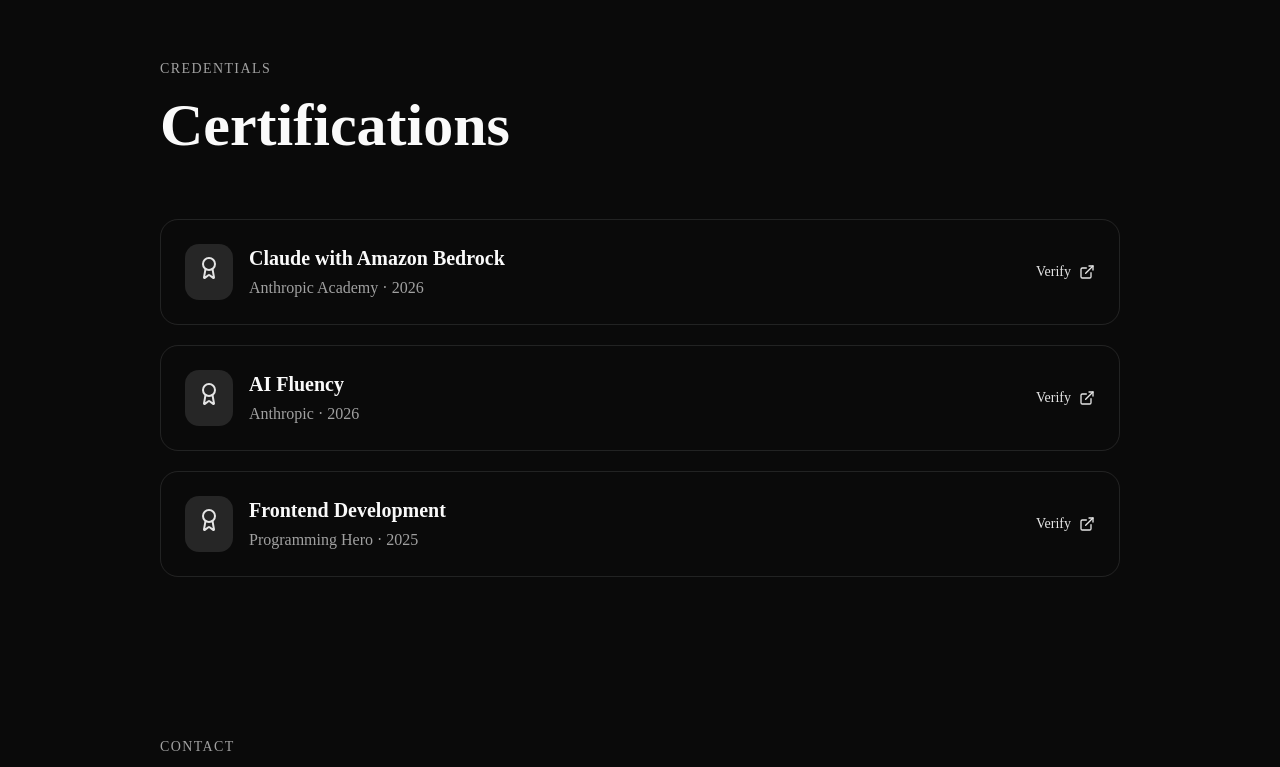
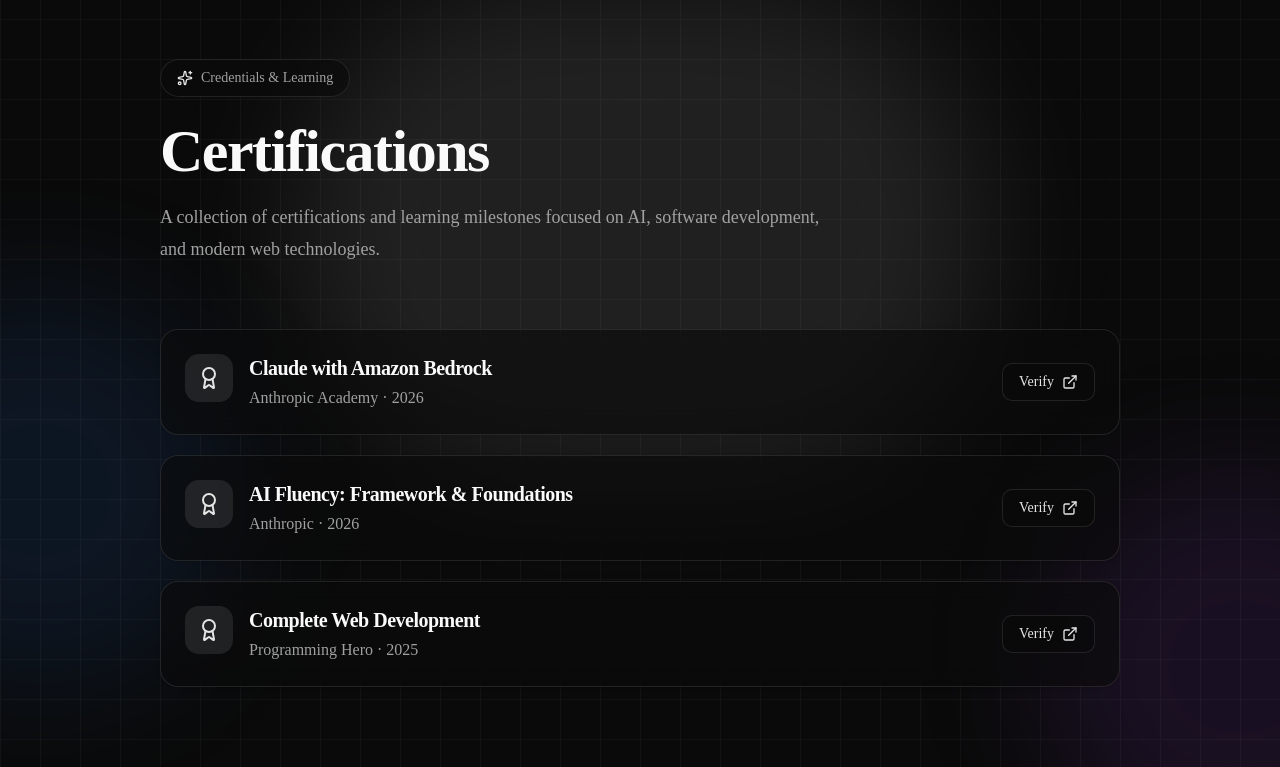
Before and after one commit to azijulhakimbd/Portfolio, a Next.js app: page / in a window 1280 px wide. Shown: the part 3920-4687 px from the top of the page. Built offline with nearby package versions, Linux system fonts and the light colour scheme.

Commit message:
update:certifications page

```diff
--- a/app/certifications/page.tsx
+++ b/app/certifications/page.tsx
@@ -1,49 +1,106 @@
-import { Award, ExternalLink } from "lucide-react";
+
+"use client";
+
+import { Award, ExternalLink, Sparkles } from "lucide-react";
+import { motion } from "framer-motion";
 
 const certifications = [
   {
     title: "Claude with Amazon Bedrock",
     issuer: "Anthropic Academy",
     year: "2026",
+    verify: "https://verify.skilljar.com/c/694bp3p8pqsf",
   },
   {
-    title: "AI Fluency",
+    title: "AI Fluency: Framework & Foundations",
     issuer: "Anthropic",
     year: "2026",
+    verify: "https://verify.skilljar.com/c/k3gom4nuyhwa",
   },
   {
-    title: "Frontend Development",
+    title: "Complete Web Development",
     issuer: "Programming Hero",
     year: "2025",
+    verify:
+      "https://drive.google.com/file/d/18vE170U7it__IYCN86jlo_a6Jx8uqlvU/view?usp=sharing",
   },
 ];
 
 export default function CertificationsPage() {
   return (
-    <main className="mx-auto max-w-5xl px-6 py-20 lg:px-8">
-      <header>
-        <p className="text-sm uppercase tracking-widest text-muted-foreground">
-          Credentials
-        </p>
+    <main className="relative min-h-screen overflow-hidden">
+      {/* AI Background */}
+      <div className="pointer-events-none absolute inset-0 -z-10 overflow-hidden">
+        <div className="absolute left-1/2 top-0 h-[500px] w-[700px] -translate-x-1/2 rounded-full bg-primary/10 blur-3xl" />
 
-        <h1 className="mt-4 text-4xl font-bold sm:text-6xl">
+        <div className="absolute -left-40 top-[35%] h-[400px] w-[400px] rounded-full bg-blue-500/10 blur-3xl" />
+
+        <div className="absolute -right-40 bottom-0 h-[400px] w-[400px] rounded-full bg-purple-500/10 blur-3xl" />
+
+        {/* Grid */}
+        <div
+          className="absolute inset-0 opacity-[0.035]"
+          style={{
+            backgroundImage:
+              "linear-gradient(to right, currentColor 1px, transparent 1px), linear-gradient(to bottom, currentColor 1px, transparent 1px)",
+            backgroundSize: "40px 40px",
+          }}
+        />
+      </div>
+
+      <div className="mx-auto max-w-5xl px-6 py-20 lg:px-8">
+        {/* Header */}
+        <motion.header
+          initial={{ opacity: 0, y: 25 }}
+          animate={{ opacity: 1, y: 0 }}
+          transition={{ duration: 0.6 }}
+        >
+          <div className="inline-flex items-center gap-2 rounded-full border bg-background/60 px-4 py-2 text-sm text-muted-foreground backdrop-blur">
+            <Sparkles className="size-4 text-primary" />
+            Credentials & Learning
+          </div>
+
+          <h1 className="mt-6 text-4xl font-bold tracking-tight sm:text-6xl">
             Certifications
           </h1>
-      </header>
 
+          <p className="mt-5 max-w-2xl text-lg leading-8 text-muted-foreground">
+            A collection of certifications and learning milestones focused on
+            AI, software development, and modern web technologies.
+          </p>
+        </motion.header>
+
+        {/* Certifications */}
         <section className="mt-16 space-y-5">
-        {certifications.map((certificate) => (
-          <article
+          {certifications.map((certificate, index) => (
+            <motion.article
               key={certificate.title}
-            className="flex flex-col gap-5 rounded-2xl border p-6 sm:flex-row sm:items-center sm:justify-between"
+              initial={{ opacity: 0, y: 30 }}
+              whileInView={{ opacity: 1, y: 0 }}
+              viewport={{ once: true, amount: 0.2 }}
+              transition={{
+                duration: 0.5,
+                delay: index * 0.1,
+              }}
+              whileHover={{ y: -4 }}
+              className="group relative overflow-hidden rounded-2xl border bg-background/60 p-6 shadow-sm backdrop-blur-md transition-shadow hover:shadow-xl"
             >
+              {/* Hover Glow */}
+              <div className="pointer-events-none absolute -right-20 -top-20 h-40 w-40 rounded-full bg-primary/10 blur-3xl opacity-0 transition-opacity duration-500 group-hover:opacity-100" />
+
+              <div className="relative flex flex-col gap-5 sm:flex-row sm:items-center sm:justify-between">
                 <div className="flex gap-4">
-              <div className="rounded-xl bg-muted p-3">
+                  {/* Icon */}
+                  <motion.div
+                    whileHover={{ rotate: 8, scale: 1.05 }}
+                    className="flex size-12 shrink-0 items-center justify-center rounded-xl bg-primary/10"
+                  >
                     <Award className="size-6 text-primary" />
-              </div>
+                  </motion.div>
 
+                  {/* Content */}
                   <div>
-                <h2 className="text-xl font-semibold">
+                    <h2 className="text-xl font-semibold tracking-tight">
                       {certificate.title}
                     </h2>
 
@@ -53,16 +110,38 @@
                   </div>
                 </div>
 
+                {/* Verify */}
                 <a
-              href="#"
-              className="inline-flex items-center gap-2 text-sm font-medium text-primary"
+                  href={certificate.verify}
+                  target="_blank"
+                  rel="noopener noreferrer"
+                  className="inline-flex w-fit items-center gap-2 rounded-lg border bg-background/70 px-4 py-2 text-sm font-medium text-primary transition-colors hover:bg-primary hover:text-primary-foreground"
                 >
                   Verify
                   <ExternalLink className="size-4" />
                 </a>
-          </article>
+              </div>
+            </motion.article>
           ))}
         </section>
+
+        {/* Bottom AI decoration */}
+        <motion.div
+          initial={{ opacity: 0 }}
+          whileInView={{ opacity: 1 }}
+          viewport={{ once: true }}
+          transition={{ delay: 0.4 }}
+          className="mt-20 flex items-center justify-center"
+        >
+          <div className="flex items-center gap-3 text-sm text-muted-foreground">
+            <span className="h-px w-12 bg-border" />
+            <Sparkles className="size-4 text-primary" />
+            <span>Always learning. Always building.</span>
+            <Sparkles className="size-4 text-primary" />
+            <span className="h-px w-12 bg-border" />
+          </div>
+        </motion.div>
+      </div>
     </main>
   );
 }
--- a/package.json
+++ b/package.json
@@ -14,6 +14,7 @@
     "class-variance-authority": "^0.7.1",
     "clsx": "^2.1.1",
     "cmdk": "^1.1.1",
+    "framer-motion": "^13.1.0",
     "lucide-react": "^1.31.0",
     "next": "16.3.1",
     "next-themes": "^0.4.6",
```
Also changed, not shown: 1 other file (tests, documents, lock files or other folders). Lines whose indentation alone changed are shown as unchanged.
